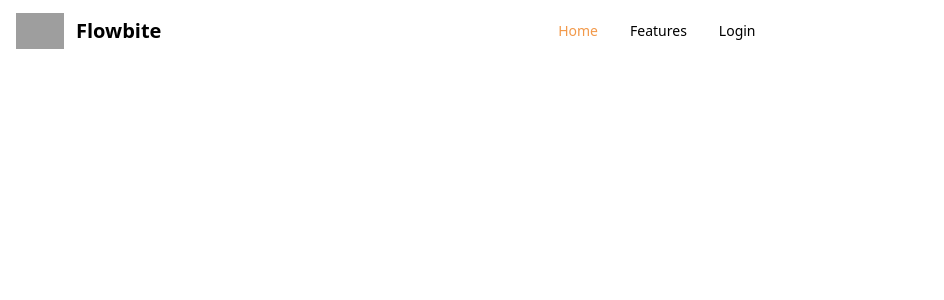
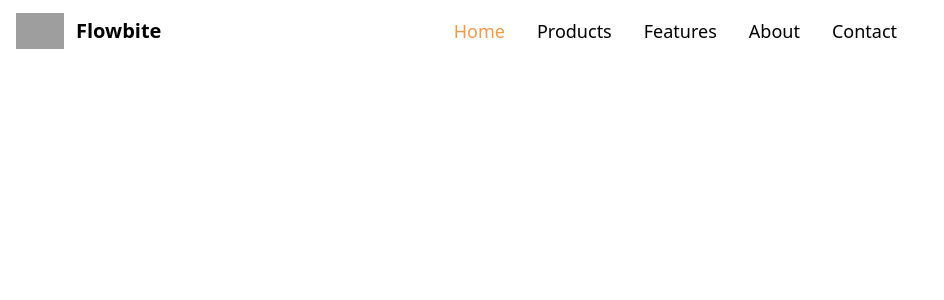
Before and after one commit to monirhabderabby/benemart-client, a React (Create React App) app: page / in a window 1280 px wide. Shown: the top 300 px of the page, without its empty margins (0-944 px from the left). Built offline with nearby package versions, Linux system fonts and the light colour scheme; grey boxes are pictures that could not be loaded.

Commit message:
navbar structure 20 percent complete

```diff
--- a/src/Components/Shared/BNavbar.js
+++ b/src/Components/Shared/BNavbar.js
@@ -1,4 +1,4 @@
-import { Button, Navbar } from "flowbite-react";
+import { Avatar, Button, Dropdown, Navbar } from "flowbite-react";
 import React from "react";
 import { NavLink } from "react-router-dom";
 
@@ -17,33 +17,72 @@ const BNavbar = () => {
                     </span>
                 </Navbar.Brand>
                 <div className="flex md:order-2">
-                    <Button>Get started</Button>
+                    <Button>Login</Button>
+                    {/* <Dropdown
+                        arrowIcon={false}
+                        inline={true}
+                        label={
+                            <Avatar
+                                alt="User settings"
+                                img="https://flowbite.com/docs/images/people/profile-picture-5.jpg"
+                                rounded={true}
+                            />
+                        }
+                    >
+                        <Dropdown.Header>
+                            <span className="block text-sm">Bonnie Green</span>
+                            <span className="block truncate text-sm font-medium">
+                                name@flowbite.com
+                            </span>
+                        </Dropdown.Header>
+                        <Dropdown.Item>Dashboard</Dropdown.Item>
+                        <Dropdown.Item>Settings</Dropdown.Item>
+                        <Dropdown.Item>Earnings</Dropdown.Item>
+                        <Dropdown.Divider />
+                        <Dropdown.Item>Sign out</Dropdown.Item>
+                    </Dropdown> */}
                     <Navbar.Toggle />
                 </div>
                 <Navbar.Collapse>
                     <NavLink
                         to="/"
                         className={({ isActive }) =>
-                            isActive ? "text-primary" : "text-black"
+                            isActive ? "text-primary text-lg" : "text-black"
                         }
                     >
                         Home
                     </NavLink>
                     <NavLink
+                        to="/products"
+                        className={({ isActive }) =>
+                            isActive ? "text-primary text-lg" : "text-black text-lg"
+                        }
+                    >
+                        Products
+                    </NavLink>
+                    <NavLink
                         to="/features"
                         className={({ isActive }) =>
-                            isActive ? "text-primary" : "text-black"
+                            isActive ? "text-primary text-lg" : "text-black text-lg"
                         }
                     >
                         Features
                     </NavLink>
                     <NavLink
-                        to="/login"
+                        to="/about"
                         className={({ isActive }) =>
-                            isActive ? "text-primary" : "text-black"
+                            isActive ? "text-primary text-lg" : "text-black text-lg"
                         }
                     >
-                        Login
+                        About
+                    </NavLink>
+                    <NavLink
+                        to="/contact"
+                        className={({ isActive }) =>
+                            isActive ? "text-primary text-lg" : "text-black text-lg"
+                        }
+                    >
+                        Contact
                     </NavLink>
                 </Navbar.Collapse>
             </Navbar>
```
